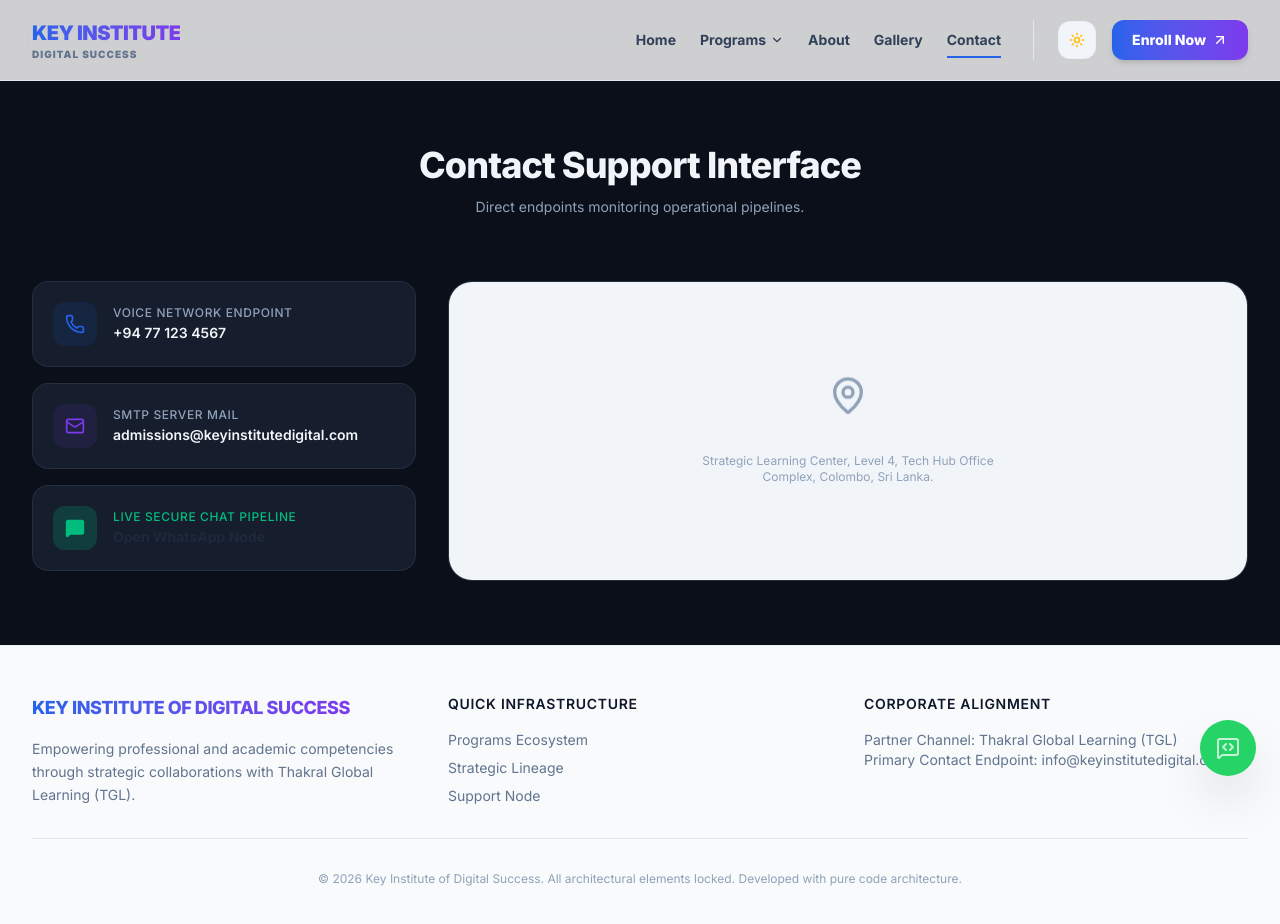
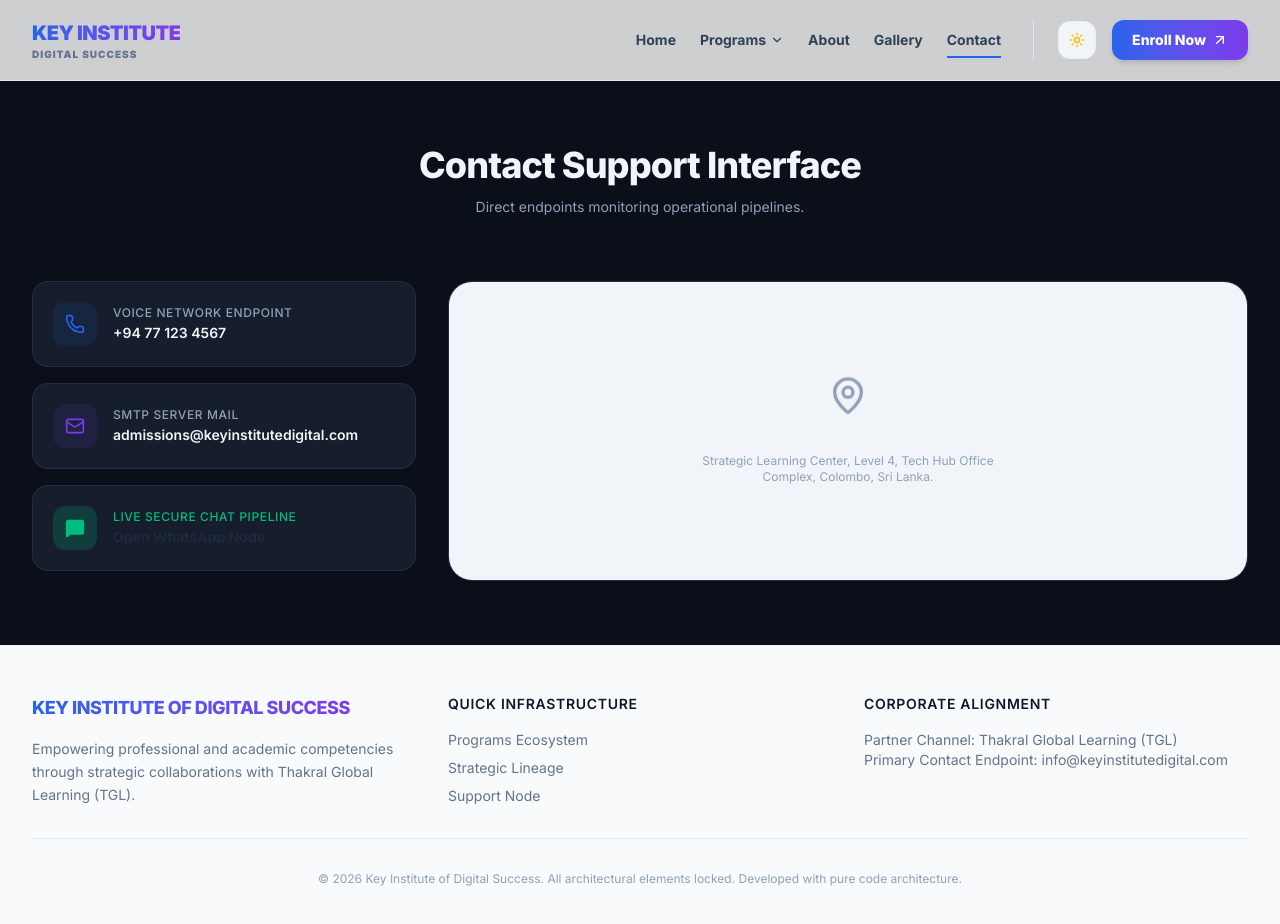
Before and after one commit to Key-Digital-Success/KIDS-Website, a Next.js app: page /contact in a window 1280 px wide. Shown: the top 924 px of the page. Built offline with nearby package versions, Linux system fonts and the light colour scheme.

Commit message:
7 commit

```diff
--- a/app/layout.tsx
+++ b/app/layout.tsx
@@ -2,32 +2,32 @@ import "../styles/globals.css";
 import { ThemeProviderWrapper } from "@/components/ThemeProviderWrapper";
 import Navbar from "@/components/Navbar";
 import Footer from "@/components/Footer";
-import FloatingWhatsAppButton from "@/components/FloatingWhatsAppButton";
 import PageTransitionEffect from "@/components/PageTransitionEffect";
 import { Inter } from "next/font/google";
 
 const inter = Inter({ subsets: ["latin"] });
 
-export const metadata = {
-  title: "Key Institute of Digital Success - Microsoft & Cambridge Academy",
-  description: "Accelerate your professional journey with customized enterprise Microsoft 365 and elite global Cambridge training modules.",
-};
-
 export default function RootLayout({ children }: { children: React.ReactNode }) {
   return (
     <html lang="en" suppressHydrationWarning className="scroll-smooth">
-      {/* Body tag matches global CSS definitions exactly, with zero hardcoded theme styles */}
+      <head>
+        {/* Flash-Prevention Script */}
+        <script dangerouslySetInnerHTML={{ __html: `
+          if (localStorage.theme === 'dark' || (!('theme' in localStorage) && true)) {
+            document.documentElement.classList.add('dark');
+          } else {
+            document.documentElement.classList.remove('dark');
+          }
+        `}} />
+      </head>
       <body className={`${inter.className} overflow-x-hidden selection:bg-brand-blue/30 selection:text-brand-blue`}>
         <ThemeProviderWrapper>
           <div className="relative min-h-screen flex flex-col justify-between">
             <Navbar />
-
             <PageTransitionEffect>
               {children}
             </PageTransitionEffect>
-
             <Footer />
-            <FloatingWhatsAppButton />
           </div>
         </ThemeProviderWrapper>
       </body>
--- a/components/ThemeProviderWrapper.tsx
+++ b/components/ThemeProviderWrapper.tsx
@@ -7,8 +7,8 @@ export function ThemeProviderWrapper({ children }: { children: React.ReactNode }
   return (
     <NextThemesProvider
       attribute="class"
-      defaultTheme="dark"     /* Forces system default initialization straight to dark mode */
-      enableSystem={false}    /* Turning off system overrides prevents light system bars from flashing on load */
+      defaultTheme="dark"     /* Forces dark mode on first load */
+      enableSystem={false}    /* Disables system sync to ensure your default stays firm */
       disableTransitionOnChange={false}
     >
       {children}
--- a/styles/globals.css
+++ b/styles/globals.css
@@ -37,10 +37,10 @@
 
 /* Custom UI Layout Utilities */
 .glass-card {
-  background-color: rgba(255, 255, 255, 0.7);
+  background-color: rgba(230, 225, 225, 0.7);
   backdrop-filter: blur(12px);
   border: 1px solid rgba(226, 232, 240, 0.5);
-  box-shadow: 0 20px 25px -5px rgba(0, 0, 0, 0.05);
+  box-shadow: 0 20px 25px -5px rgba(0.05, 0.05, 0.05, 0.05);
 }
 
 .dark .glass-card {
```
